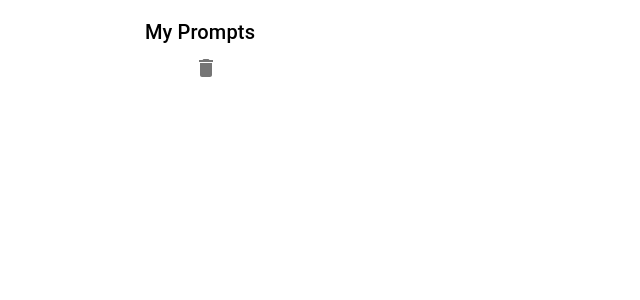
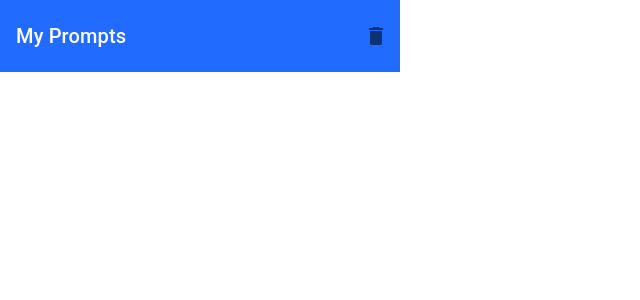
Before and after one commit to lynchee-owo/AllMyPrompts, a React (Create React App) app: page / in a window 1280 px wide. Shown: the top 300 px of the page, without its empty margins (0-640 px from the left). Built offline with nearby package versions, Linux system fonts and the light colour scheme.

Commit message:
created header

```diff
--- a/src/App.css
+++ b/src/App.css
@@ -77,3 +77,15 @@ body {
   border: none;
   outline: none;
 }
+
+.header {
+  background-color: #216bff;
+  color: white;
+  position: sticky;
+  top: 0;
+  z-index: 1000;
+}
+
+.delete-button {
+  color: white;
+}
--- a/src/App.js
+++ b/src/App.js
@@ -4,10 +4,12 @@ import './App.css';
 import { Box, Typography, List, ListItem, ListItemText, IconButton } from '@mui/material';
 import DeleteIcon from '@mui/icons-material/Delete';
 import EditIcon from '@mui/icons-material/Edit';
-
+import Header from './components/Header';
+import Clear from '@mui/icons-material/Clear';
 
 function App() {
   const [prompts, setPrompts] = useState([]);
+  const [deleteMode, setDeleteMode] = useState(false);
 
   useEffect(() => {
     chrome.storage.sync.get(null, function(items) {
@@ -40,6 +42,9 @@ function App() {
 
 
   const copyToClipboard = (text, key) => {
+    if (deleteMode) {
+      deletePrompt(key);
+    } else {
       navigator.clipboard.writeText(text)
         .then(() => {
           console.log(`Copied: ${text}`);
@@ -65,6 +70,7 @@ function App() {
           console.error('Could not copy text: ', err);
         });
     }
+  }
 
   const deletePrompt = (key) => {
     chrome.storage.sync.remove(key, function() {
@@ -79,15 +85,8 @@ function App() {
 
   return (
     <div className="App">
+      <Header setDeleteMode={setDeleteMode} />
       <Box p={2}>
-        <Typography variant="h6" component="div">My Prompts</Typography>
-        <IconButton
-          edge="end"
-          aria-label="delete"
-          onClick={(event) => {}}
-        >
-          <DeleteIcon />
-        </IconButton>
         <List>
           {prompts.map(({ text, key, copied, editing }) => (
             <ListItem key={key} disableGutters>
@@ -115,14 +114,18 @@ function App() {
                 )}
                 <IconButton
                   edge="end"
-                  aria-label="edit"
+                  aria-label={deleteMode ? "delete" : "edit"}
                   className="edit-button"
                   onClick={(event) => {
                     event.stopPropagation();
+                    if (deleteMode) {
+                      deletePrompt(key);
+                    } else {
                       toggleEdit(key);
+                    }
                   }}
                 >
-                  <EditIcon />
+                  {deleteMode ? <Clear /> : <EditIcon />}
                 </IconButton>
               </Box>
             </ListItem>
--- /dev/null
+++ b/src/components/Header.js
@@ -0,0 +1,21 @@
+import React from 'react';
+import { Box, Typography, IconButton } from '@mui/material';
+import DeleteIcon from '@mui/icons-material/Delete';
+
+const Header = ({ setDeleteMode }) => {
+  return (
+    <Box p={2} display="flex" justifyContent="space-between" alignItems="center" className="header">
+      <Typography variant="h6" component="div">My Prompts</Typography>
+      <IconButton
+        edge="end"
+        className="delete-button"
+        aria-label="delete"
+        onClick={() => setDeleteMode(prev => !prev)}
+      >
+        <DeleteIcon />
+      </IconButton>
+    </Box>
+  );
+}
+
+export default Header;
```
Lines whose indentation alone changed are shown as unchanged.
